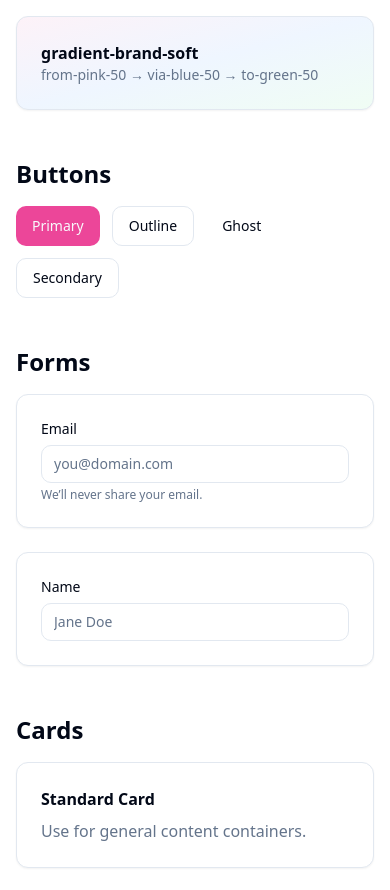
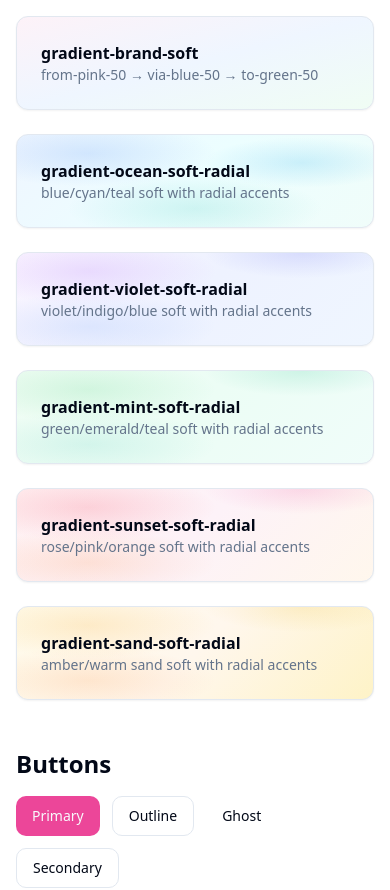
Before and after one commit to emviedv/BKitLaunch, a React (Vite) app: page /design-system in a window 390 px wide. Shown: the part 1080-1970 px from the top of the page. Built offline with nearby package versions, Linux system fonts and the light colour scheme; no server answers.

Commit message:
chore: commit pending local changes (DesignSystem, ProductPage, index.css)

```diff
--- a/src/components/DesignSystem.tsx
+++ b/src/components/DesignSystem.tsx
@@ -47,7 +47,7 @@ const DesignSystem: React.FC = () => {
       {/* Gradients */}
       <section className="mb-12">
         <h2 className="text-2xl font-semibold mb-4">Gradients</h2>
-        <div className="grid sm:grid-cols-2 gap-6">
+        <div className="grid sm:grid-cols-2 lg:grid-cols-3 gap-6">
           <div className="card gradient-brand text-white">
             <h3 className="font-semibold">gradient-brand</h3>
             <p className="text-sm opacity-90">from-pink-500 → via-blue-500 → to-green-500</p>
@@ -55,6 +55,26 @@ const DesignSystem: React.FC = () => {
           <div className="card gradient-brand-soft">
             <h3 className="font-semibold">gradient-brand-soft</h3>
             <p className="text-sm text-muted-foreground">from-pink-50 → via-blue-50 → to-green-50</p>
+          </div>
+          <div className="card gradient-ocean-soft-radial">
+            <h3 className="font-semibold">gradient-ocean-soft-radial</h3>
+            <p className="text-sm text-muted-foreground">blue/cyan/teal soft with radial accents</p>
+          </div>
+          <div className="card gradient-violet-soft-radial">
+            <h3 className="font-semibold">gradient-violet-soft-radial</h3>
+            <p className="text-sm text-muted-foreground">violet/indigo/blue soft with radial accents</p>
+          </div>
+          <div className="card gradient-mint-soft-radial">
+            <h3 className="font-semibold">gradient-mint-soft-radial</h3>
+            <p className="text-sm text-muted-foreground">green/emerald/teal soft with radial accents</p>
+          </div>
+          <div className="card gradient-sunset-soft-radial">
+            <h3 className="font-semibold">gradient-sunset-soft-radial</h3>
+            <p className="text-sm text-muted-foreground">rose/pink/orange soft with radial accents</p>
+          </div>
+          <div className="card gradient-sand-soft-radial">
+            <h3 className="font-semibold">gradient-sand-soft-radial</h3>
+            <p className="text-sm text-muted-foreground">amber/warm sand soft with radial accents</p>
           </div>
         </div>
       </section>
--- a/src/components/ProductPage.tsx
+++ b/src/components/ProductPage.tsx
@@ -167,24 +167,24 @@ const BiblioKitBlocksPage = () => {
   return (
     <>
       {/* Hero Section - matches home page styling */}
-      <section className="relative py-24 px-4 gradient-brand text-white">
+      <section className="section-hero py-24 px-4">
         <div className="container mx-auto text-center">
           <div className="max-w-4xl mx-auto">
             {product?.badgeLabel && (
-              <div className="inline-block mb-6 bg-white/20 px-4 py-2 rounded-full">
-                <span className="text-white font-medium">{product.badgeLabel}</span>
+              <div className="inline-block mb-6 bg-primary/10 px-4 py-2 rounded-full">
+                <span className="text-primary font-medium">{product.badgeLabel}</span>
               </div>
             )}
             <h1 className="text-5xl md:text-6xl font-bold mb-6">
-              <span className="text-white">{product.title}</span>
+              <span className="text-gray-900">{product.title}</span>
         </h1>
 
             {/* Answer Box right under H1 - prime feature-snippet fodder */}
             <div className="mb-8">
-              <AnswerBox content={answerBoxContent} className="bg-white/95 text-gray-800 border-white shadow-lg" />
+              <AnswerBox content={answerBoxContent} className="bg-white/95 text-gray-800 border-gray-200 shadow-lg" />
             </div>
 
-            <p className="text-xl text-white/80 mb-8 max-w-3xl mx-auto">
+            <p className="text-xl text-gray-700 mb-8 max-w-3xl mx-auto">
           {product.description}
         </p>
         <div className="flex flex-col sm:flex-row gap-4 justify-center">
@@ -193,26 +193,26 @@ const BiblioKitBlocksPage = () => {
                   href={product.primaryButtonLink}
                   target="_blank"
                   rel="noopener noreferrer"
-                  className="button bg-white text-purple-600 hover:bg-white/90 hover:text-purple-700 text-lg px-8 py-3"
+                  className="button text-lg px-8 py-3"
                 >
                   {product.primaryButton || 'Get Started'}
                 </a>
               ) : (
-                <button className="button bg-white text-purple-600 hover:bg-white/90 hover:text-purple-700 text-lg px-8 py-3">
+                <button className="button text-lg px-8 py-3">
                   {product.primaryButton || 'Get Started'}
                 </button>
               )}
               {product.secondaryButtonLink ? (
                 <a
                   href={product.secondaryButtonLink}
-                  className="button-secondary border-white/30 bg-white/10 text-white hover:bg-white/20 hover:text-white text-lg px-8 py-3 inline-block text-center"
+                  className="button-secondary text-lg px-8 py-3 inline-block text-center"
                   target={product.secondaryButtonLink.startsWith('http') ? '_blank' : '_self'}
                   rel={product.secondaryButtonLink.startsWith('http') ? 'noopener noreferrer' : undefined}
                 >
                   {product.secondaryButton || 'Learn More'}
                 </a>
               ) : (
-                <button className="button-secondary border-white/30 bg-white/10 text-white hover:bg-white/20 hover:text-white text-lg px-8 py-3">
+                <button className="button-secondary text-lg px-8 py-3">
                   {product.secondaryButton || 'Learn More'}
                 </button>
               )}
@@ -220,8 +220,8 @@ const BiblioKitBlocksPage = () => {
       </div>
         </div>
         {/* Decorative elements */}
-        <div className="absolute top-10 left-10 w-20 h-20 bg-white/10 rounded-full blur-xl"></div>
-        <div className="absolute bottom-10 right-10 w-32 h-32 bg-white/10 rounded-full blur-xl"></div>
+        <div className="absolute top-10 left-10 w-20 h-20 bg-primary/10 rounded-full blur-xl"></div>
+        <div className="absolute bottom-10 right-10 w-32 h-32 bg-primary/10 rounded-full blur-xl"></div>
       </section>
 
       {/* Updated timestamp for AI crawlers */}
--- a/src/index.css
+++ b/src/index.css
@@ -84,6 +84,47 @@
     @apply bg-gradient-to-br from-pink-50 via-blue-50 to-green-50;
   }
 
+  /* Additional soft gradient variants with subtle radial patterns */
+  .gradient-ocean-soft-radial {
+    background-image:
+      radial-gradient(60% 60% at 20% 20%, rgba(59, 130, 246, 0.16) 0%, rgba(59, 130, 246, 0) 60%),
+      radial-gradient(50% 50% at 80% 30%, rgba(14, 165, 233, 0.16) 0%, rgba(14, 165, 233, 0) 55%),
+      radial-gradient(60% 60% at 50% 80%, rgba(20, 184, 166, 0.14) 0%, rgba(20, 184, 166, 0) 60%),
+      linear-gradient(135deg, #eff6ff 0%, #ecfeff 50%, #f0fdfa 100%);
+  }
+
+  .gradient-violet-soft-radial {
+    background-image:
+      radial-gradient(60% 60% at 20% 20%, rgba(168, 85, 247, 0.16) 0%, rgba(168, 85, 247, 0) 60%),
+      radial-gradient(50% 50% at 80% 0%, rgba(99, 102, 241, 0.16) 0%, rgba(99, 102, 241, 0) 55%),
+      radial-gradient(60% 60% at 20% 80%, rgba(59, 130, 246, 0.12) 0%, rgba(59, 130, 246, 0) 60%),
+      linear-gradient(135deg, #faf5ff 0%, #eef2ff 50%, #eff6ff 100%);
+  }
+
+  .gradient-mint-soft-radial {
+    background-image:
+      radial-gradient(60% 60% at 20% 20%, rgba(34, 197, 94, 0.14) 0%, rgba(34, 197, 94, 0) 60%),
+      radial-gradient(50% 50% at 80% 0%, rgba(16, 185, 129, 0.14) 0%, rgba(16, 185, 129, 0) 55%),
+      radial-gradient(60% 60% at 20% 80%, rgba(20, 184, 166, 0.12) 0%, rgba(20, 184, 166, 0) 60%),
+      linear-gradient(135deg, #f0fdf4 0%, #ecfdf5 50%, #f0fdfa 100%);
+  }
+
+  .gradient-sunset-soft-radial {
+    background-image:
+      radial-gradient(60% 60% at 20% 20%, rgba(244, 63, 94, 0.18) 0%, rgba(244, 63, 94, 0) 60%),
+      radial-gradient(50% 50% at 80% 0%, rgba(236, 72, 153, 0.16) 0%, rgba(236, 72, 153, 0) 55%),
+      radial-gradient(60% 60% at 20% 80%, rgba(249, 115, 22, 0.14) 0%, rgba(249, 115, 22, 0) 60%),
+      linear-gradient(135deg, #fff1f2 0%, #fdf2f8 50%, #fff7ed 100%);
+  }
+
+  .gradient-sand-soft-radial {
+    background-image:
+      radial-gradient(60% 60% at 20% 20%, rgba(245, 158, 11, 0.16) 0%, rgba(245, 158, 11, 0) 60%),
+      radial-gradient(50% 50% at 80% 0%, rgba(234, 179, 8, 0.14) 0%, rgba(234, 179, 8, 0) 55%),
+      radial-gradient(60% 60% at 20% 80%, rgba(249, 115, 22, 0.14) 0%, rgba(249, 115, 22, 0) 60%),
+      linear-gradient(135deg, #fffbeb 0%, #fff7ed 50%, #fef3c7 100%);
+  }
+
   .section-background {
     @apply bg-gradient-to-b from-background to-muted/30;
   }
```
